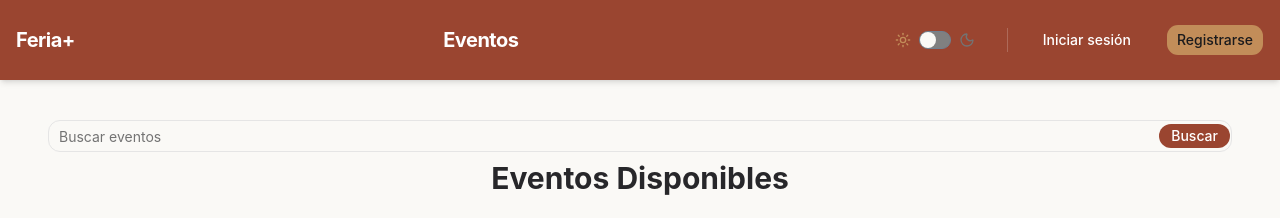
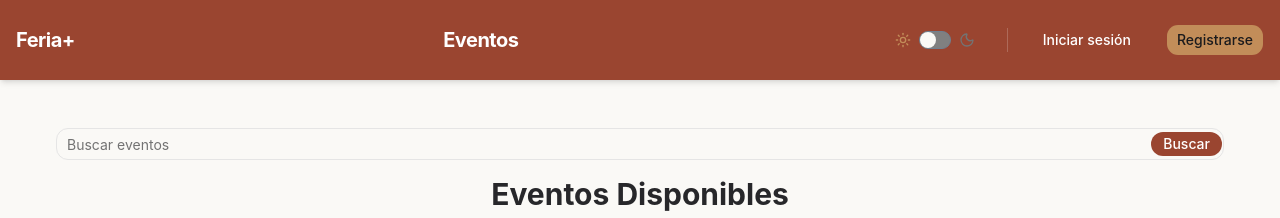
Before and after one commit to vgandia13/Proyecto-Intermodular-2-DAW, a React (Vite) app in the folder frontend/: page /events in a window 1280 px wide. Shown: the top 218 px of the page. Built offline with nearby package versions, Linux system fonts and the light colour scheme; no server answers.

Commit message:
fix: adjust margin for navigation in EventsPage component

```diff
--- a/frontend/src/pages/EventsPage.tsx
+++ b/frontend/src/pages/EventsPage.tsx
@@ -75,7 +75,7 @@ const EventsPage = () => {
 
   return (
     <div className="container mx-auto px-4 py-8">
-      <nav className="py-2 px-8">
+      <nav className="py-2 px-8 m-2">
         <InputGroup>
           <InputGroupInput
             placeholder="Buscar eventos"
```
